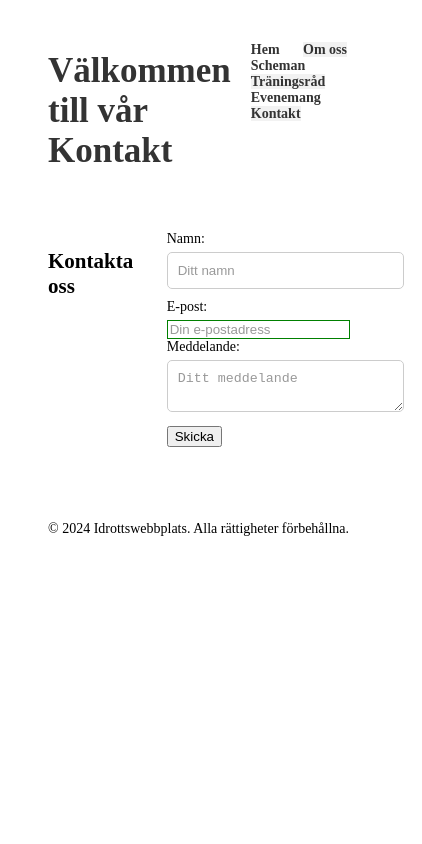
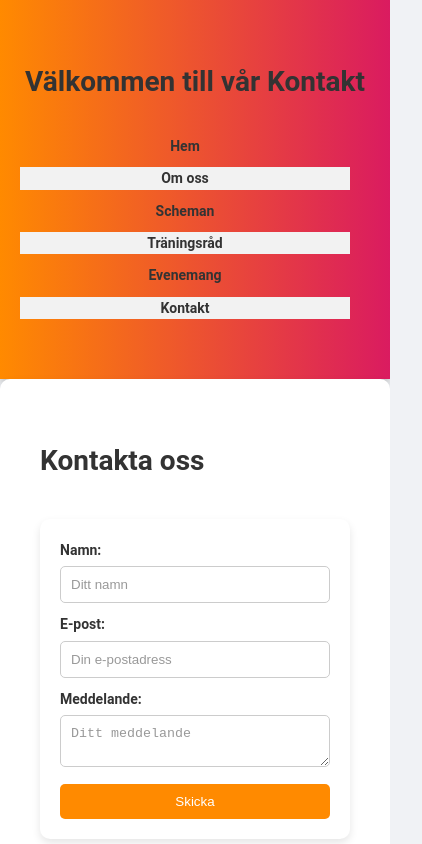
Before and after one commit to ohfire/SlutProjekt-2, a plain HTML site: page contact.html in a window 390 px wide. Shown: the top 844 px of the page, 422 px wide, since content can reach past the window. Drawn offline with Linux system fonts and the light colour scheme; a web font is replaced by a local one.

Commit message:
css stora ändringar + animation

```diff
--- a/style.css
+++ b/style.css
@@ -401,3 +401,289 @@ nav a:hover {
     background-color: blue;
 
   }
+
+/* Grundläggande reset för enhetligt utseende */
+* {
+    margin: 0;
+    padding: 0;
+    box-sizing: border-box;
+}
+
+/* Förklarande kommentar om semantiska element */
+header, footer, nav, main, section, article, aside {
+    display: block;
+}
+
+/* Grundläggande typografi och layout */
+body {
+    font-family: 'Roboto', sans-serif;
+    background-color: #f0f2f5;
+    color: #333;
+    line-height: 1.6;
+}
+
+.container {
+    width: 100%;
+    max-width: 1200px;
+    padding: 20px;
+    margin: 0 auto;
+    border-radius: 10px;
+    overflow: hidden;
+}
+
+/* Gradientbakgrund för header */
+header {
+    background: linear-gradient(to right, #ff8a00, #da1b60);
+    color: #fff;
+    padding: 20px 0;
+    text-align: center;
+    box-shadow: 0 4px 8px rgba(0, 0, 0, 0.2);
+    animation: slideDown 2s ease-in-out;
+}
+
+header h1 {
+    font-size: 2.5em;
+    margin-bottom: 10px;
+}
+
+/* Global navigation styles */
+nav ul {
+    list-style: none;
+    display: flex;
+    justify-content: center;
+    gap: 15px;
+    padding: 0;
+}
+
+nav a {
+    text-decoration: none;
+    color: #fff;
+    padding: 8px 15px;
+    border-radius: 5px;
+    font-weight: bold;
+    transition: background-color 0.3s ease-in-out;
+}
+
+nav a:hover {
+    background-color: rgba(255, 255, 255, 0.3);
+    transform: scale(1.1);
+}
+
+/* Lokal navigation */
+.left-sidebar, .right-sidebar {
+    padding: 20px;
+    background-color: #fff;
+    border-radius: 10px;
+    box-shadow: 0 4px 8px rgba(0, 0, 0, 0.1);
+    margin-bottom: 20px;
+    animation: fadeIn 1s ease-in-out;
+}
+
+.left-sidebar h2, .right-sidebar h2 {
+    margin-bottom: 10px;
+}
+
+.left-sidebar ul, .right-sidebar ul {
+    list-style: none;
+    padding: 0;
+}
+
+.left-sidebar ul li, .right-sidebar ul li {
+    margin-bottom: 10px;
+}
+
+.left-sidebar ul li a, .right-sidebar ul li a {
+    text-decoration: none;
+    color: #666;
+    font-weight: bold;
+    transition: color 0.3s ease-in-out;
+}
+
+.left-sidebar ul li a:hover, .right-sidebar ul li a:hover {
+    color: #ff8a00;
+}
+
+/* Huvudinnehåll */
+main {
+    flex: 3;
+    padding: 20px;
+    background-color: #fff;
+    border-radius: 10px;
+    box-shadow: 0 4px 8px rgba(0, 0, 0, 0.1);
+    animation: fadeIn 1s ease-in-out;
+}
+
+h2 {
+    font-size: 2em;
+    margin-bottom: 15px;
+}
+
+.section {
+    margin-bottom: 30px;
+}
+
+/* Tabellstil */
+table {
+    width: 100%;
+    border-collapse: collapse;
+    margin-bottom: 20px;
+    box-shadow: 0 4px 8px rgba(0, 0, 0, 0.1);
+}
+
+caption {
+    font-weight: bold;
+    margin-bottom: 10px;
+}
+
+th, td {
+    border: 1px solid #ddd;
+    padding: 10px;
+    text-align: left;
+}
+
+th {
+    background-color: #ff8a00;
+    color: #fff;
+}
+
+tr:nth-child(even) {
+    background-color: #f2f2f2;
+}
+
+tr:hover {
+    background-color: #ffebcc;
+}
+
+/* Formulärstil */
+form {
+    background-color: #fff;
+    padding: 20px;
+    border-radius: 10px;
+    box-shadow: 0 4px 8px rgba(0, 0, 0, 0.1);
+    margin-bottom: 30px;
+}
+
+label {
+    display: block;
+    margin-bottom: 5px;
+    font-weight: bold;
+}
+
+input[type="text"], input[type="email"], textarea {
+    width: 100%;
+    padding: 10px;
+    margin-bottom: 10px;
+    border: 1px solid #ccc;
+    border-radius: 5px;
+    transition: border-color 0.3s ease-in-out;
+}
+
+input[type="text"]:focus, input[type="email"]:focus, textarea:focus {
+    border-color: #ff8a00;
+    outline: none;
+}
+
+button[type="submit"] {
+    background-color: #ff8a00;
+    color: #fff;
+    border: none;
+    padding: 10px 20px;
+    border-radius: 5px;
+    cursor: pointer;
+    transition: background-color 0.3s ease-in-out, transform 0.3s ease-in-out;
+}
+
+button[type="submit"]:hover {
+    background-color: #da1b60;
+    transform: scale(1.05);
+}
+
+/* Video och ljud */
+video, audio {
+    display: block;
+    margin: 20px auto;
+    box-shadow: 0 4px 8px rgba(0, 0, 0, 0.1);
+    border-radius: 10px;
+}
+
+/* Animationer */
+@keyframes fadeIn {
+    from {
+        opacity: 0;
+    }
+    to {
+        opacity: 1;
+    }
+}
+
+@keyframes slideDown {
+    from {
+        transform: translateY(-50%);
+        opacity: 0;
+    }
+    to {
+        transform: translateY(0);
+        opacity: 1;
+    }
+}
+
+/* Flexbox Layout */
+.container {
+    display: flex;
+    flex-wrap: wrap;
+    gap: 20px;
+}
+
+/* Gradientbakgrund för footer */
+footer {
+    background: linear-gradient(to right, #da1b60, #ff8a00);
+    color: #fff;
+    text-align: center;
+    padding: 10px 0;
+    border-radius: 10px;
+    box-shadow: 0 4px 8px rgba(0, 0, 0, 0.2);
+    margin-top: 30px;
+    animation: slideUp 2s ease-in-out;
+}
+
+@keyframes slideUp {
+    from {
+        transform: translateY(50%);
+        opacity: 0;
+    }
+    to {
+        transform: translateY(0);
+        opacity: 1;
+    }
+}
+
+/* Media Queries */
+@media (max-width: 768px) {
+    header h1 {
+        font-size: 2em;
+    }
+
+    nav ul {
+        flex-direction: column;
+        gap: 10px;
+    }
+
+    .container {
+        flex-direction: column;
+    }
+
+    main, .left-sidebar, .right-sidebar {
+        flex: 1;
+        margin-bottom: 20px;
+    }
+
+    button[type="submit"] {
+        width: 100%;
+    }
+}
+
+@media (min-width: 1024px) {
+    body {
+        font-size: 18px;
+    }
+}
```
